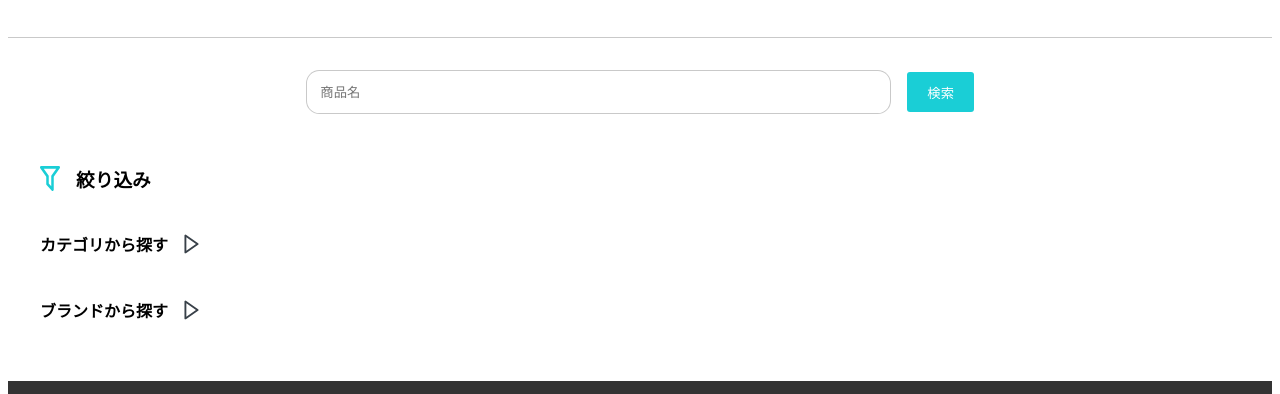
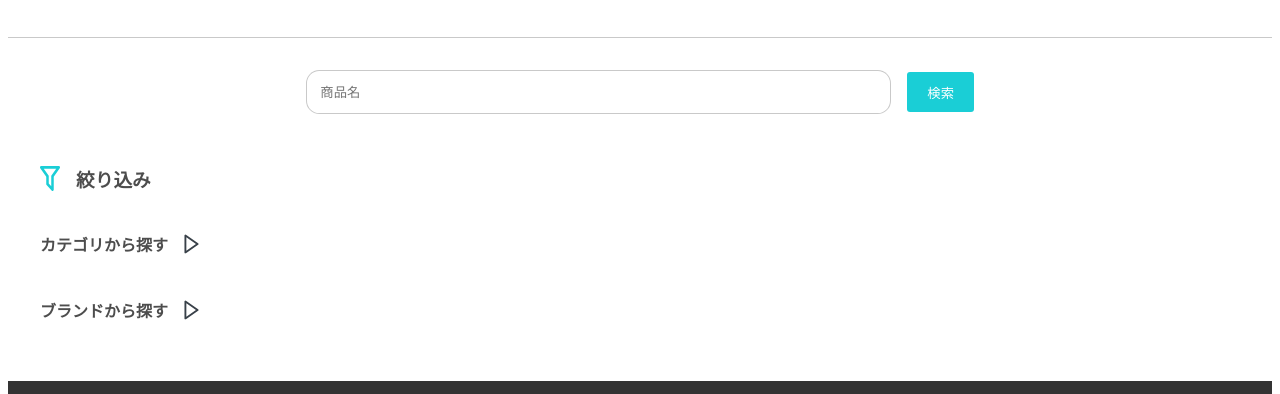
Before and after one commit to hikarinabe/skin-bloom-frontend, a Next.js app: page /cosmetics/search in a window 1280 px wide. Shown: the part 130-524 px from the top of the page. Built offline with nearby package versions, Linux system fonts and the light colour scheme.

Commit message:
search pageのtext colorを設定

```diff
--- a/src/components/page/cosmetics/search/SearchPageItems.module.scss
+++ b/src/components/page/cosmetics/search/SearchPageItems.module.scss
@@ -1,7 +1,10 @@
+@import "../../../../styles/variables";
+
 .searchPageItemsWrapper {
   padding-left: 2em;
   padding-right: 2em;
   margin-bottom: 3%;
+  color: $text-color
 }
 
 .inputSectionWrapper {
```
